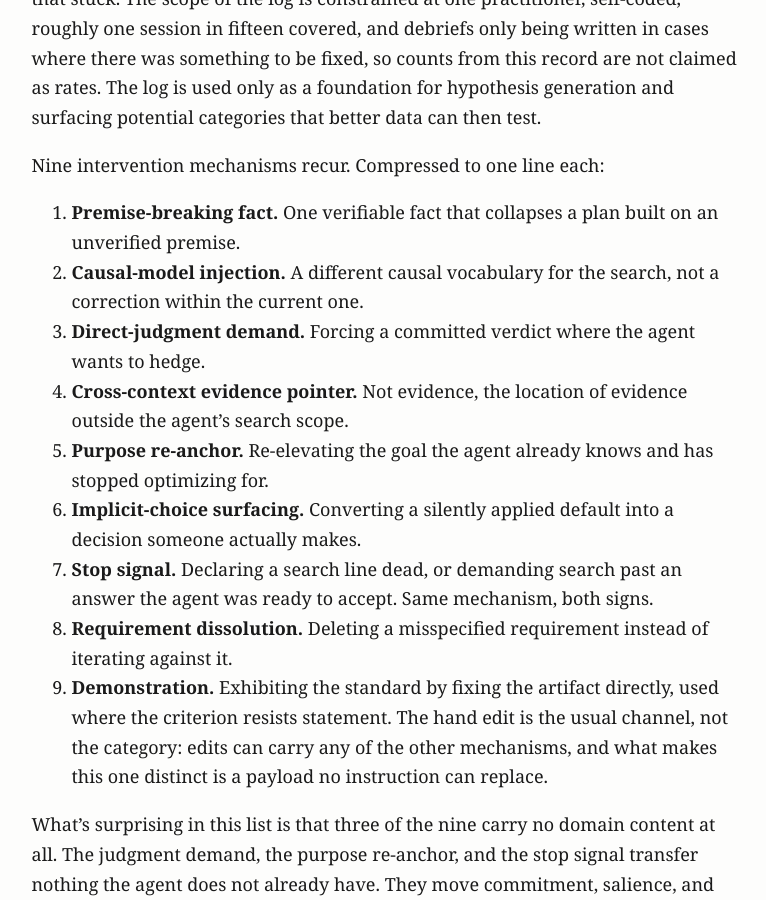
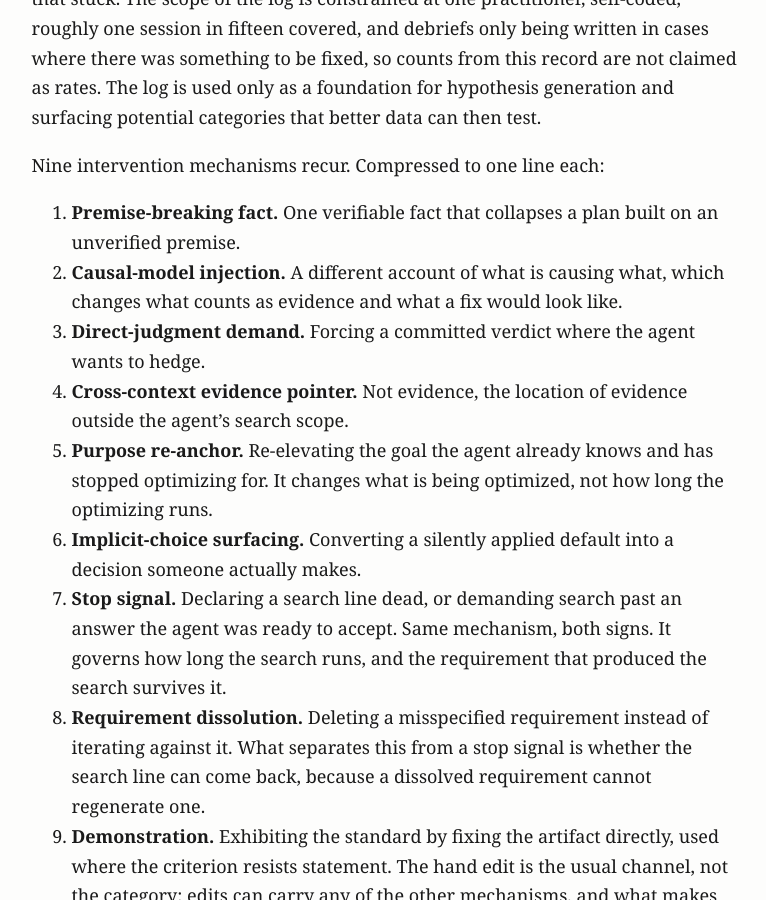
Before and after one commit to MajorLift/blog, a Jekyll site: the page built from _posts/2026-07-24-when-if-ever-agents-stop-needing-us.md, in a window 1280 px wide and 900 px high, scrolled down 1060 px. Shown: the whole window, without its empty margins (253-1019 px from the left). Built offline with Jekyll 4.4.1, drawn with Linux system fonts in a browser that asks for light colours.

Commit message:
Sync essay 1: causal-model gloss and mechanism distinguishers

```diff
--- a/_posts/2026-07-24-when-if-ever-agents-stop-needing-us.md
+++ b/_posts/2026-07-24-when-if-ever-agents-stop-needing-us.md
@@ -15,13 +15,13 @@ For seven months I logged my daily work with LLM coding agents on a large produc
 Nine intervention mechanisms recur. Compressed to one line each:
 
 1. **Premise-breaking fact.** One verifiable fact that collapses a plan built on an unverified premise.
-2. **Causal-model injection.** A different causal vocabulary for the search, not a correction within the current one.
+2. **Causal-model injection.** A different account of what is causing what, which changes what counts as evidence and what a fix would look like.
 3. **Direct-judgment demand.** Forcing a committed verdict where the agent wants to hedge.
 4. **Cross-context evidence pointer.** Not evidence, the location of evidence outside the agent's search scope.
-5. **Purpose re-anchor.** Re-elevating the goal the agent already knows and has stopped optimizing for.
+5. **Purpose re-anchor.** Re-elevating the goal the agent already knows and has stopped optimizing for. It changes what is being optimized, not how long the optimizing runs.
 6. **Implicit-choice surfacing.** Converting a silently applied default into a decision someone actually makes.
-7. **Stop signal.** Declaring a search line dead, or demanding search past an answer the agent was ready to accept. Same mechanism, both signs.
-8. **Requirement dissolution.** Deleting a misspecified requirement instead of iterating against it.
+7. **Stop signal.** Declaring a search line dead, or demanding search past an answer the agent was ready to accept. Same mechanism, both signs. It governs how long the search runs, and the requirement that produced the search survives it.
+8. **Requirement dissolution.** Deleting a misspecified requirement instead of iterating against it. What separates this from a stop signal is whether the search line can come back, because a dissolved requirement cannot regenerate one.
 9. **Demonstration.** Exhibiting the standard by fixing the artifact directly, used where the criterion resists statement. The hand edit is the usual channel, not the category: edits can carry any of the other mechanisms, and what makes this one distinct is a payload no instruction can replace.
 
 What's surprising in this list is that three of the nine carry no domain content at all. The judgment demand, the purpose re-anchor, and the stop signal transfer nothing the agent does not already have. They move commitment, salience, and attention. A fourth belongs to the same species: the bare demand for the evidence behind a claim already made, call it the warrant demand. It supplies nothing, and what it transfers is the obligation to answer for the claim. All four work even when the human knows less than the agent about everything under discussion. These contentless intervention categories are not interesting because they are necessarily the most valuable moves on the list. Often they are not. They matter because they enable a natural experiment. The value of an intervention has two possible sources, what the message carries and who it comes from, and the six content-bearing mechanisms mix the two inseparably. An intervention that carries nothing isolates the second source, and the second source is where the question of replacement gets decided.
```
